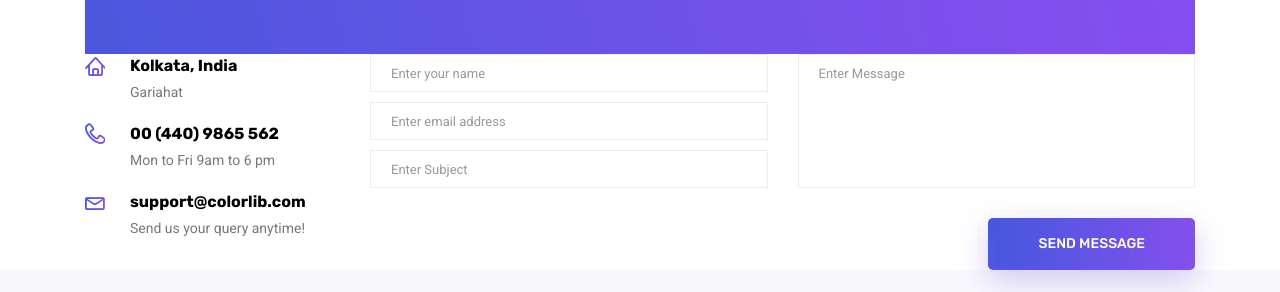
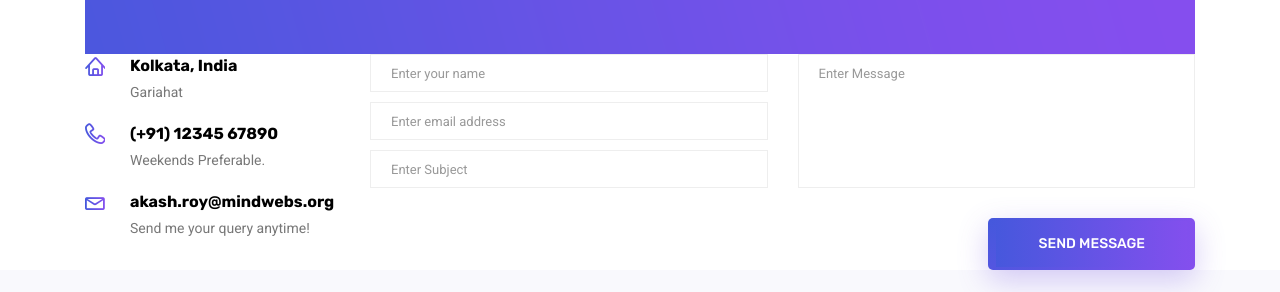
Before and after one commit to dipan29/Curriculum-Vitae-AkashR, a plain HTML site: page index.html in a window 1280 px wide. Shown: the part 5980-6272 px from the top of the page. Drawn offline with Linux system fonts and the light colour scheme; some packages are replaced by stand-ins of ours.

Commit message:
Update index.html

```diff
--- a/index.html
+++ b/index.html
@@ -557,13 +557,13 @@
                         </div>
                         <div class="info_item">
                             <i class="lnr lnr-phone-handset"></i>
-                            <h6><a href="#">00 (440) 9865 562</a></h6>
-                            <p>Mon to Fri 9am to 6 pm</p>
+                            <h6><a href="#">(+91) 12345 67890</a></h6>
+                            <p>Weekends Preferable.</p>
                         </div>
                         <div class="info_item">
                             <i class="lnr lnr-envelope"></i>
-                            <h6><a href="#">support@colorlib.com</a></h6>
-                            <p>Send us your query anytime!</p>
+                            <h6><a href="#">akash.roy@mindwebs.org</a></h6>
+                            <p>Send me your query anytime!</p>
                         </div>
                     </div>
                 </div>
```
